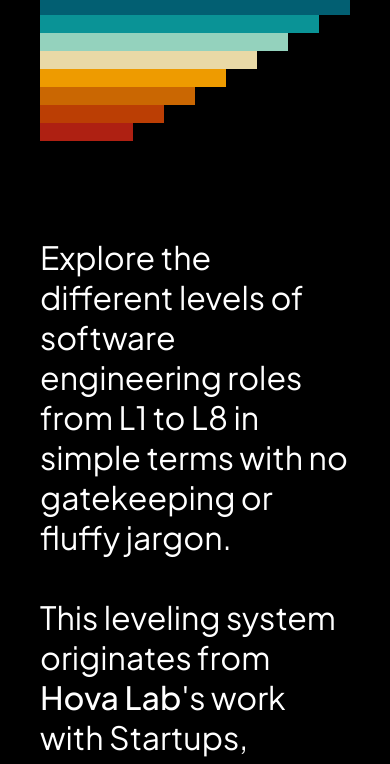
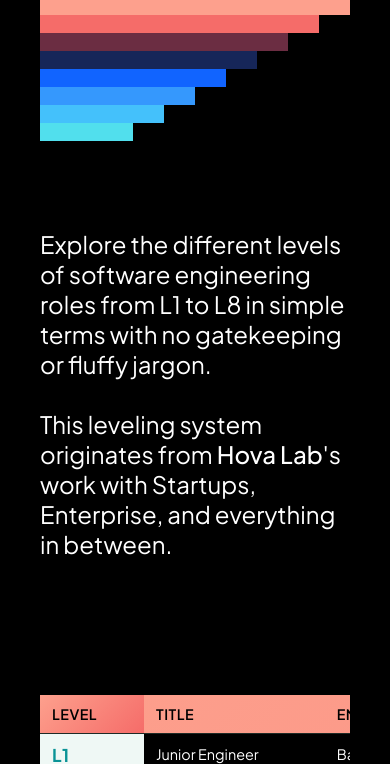
Before and after one commit to kaitlynhova/open-tech-leveling, a plain HTML site: page index.html in a window 390 px wide. Shown: the part 284-1048 px from the top of the page. Drawn offline with Linux system fonts and the dark colour scheme.

Commit message:
updating dark theme invert patten and p size on mobile

```diff
--- a/index.css
+++ b/index.css
@@ -35,6 +35,10 @@
     --rainbow6: #94d2bd;
     --rainbow7: #0a9396;
     --rainbow8: #025f72;
+  }
+
+  img, .rainbow, .levels-table thead {
+    filter: invert(1);
   }
 }
 
@@ -219,7 +223,7 @@ header > h1 {
     line-height: 3rem;
   }
   .middle-content > p {
-    font-size: 2rem;
+    font-size: 1.5rem;
   }
 }
 
```
